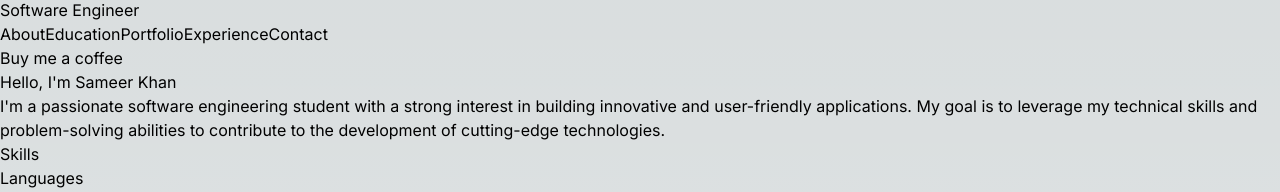
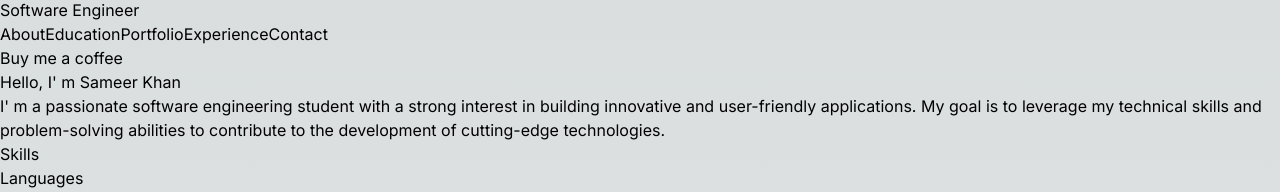
Before and after one commit to sameerkhansf/my-website, a Next.js app: page / in a window 1280 px wide. Shown: the part 326-518 px from the top of the page. Built offline with nearby package versions, Linux system fonts and the light colour scheme.

Commit message:
Fixed some syntax issues

```diff
--- a/src/components/website.tsx
+++ b/src/components/website.tsx
@@ -91,14 +91,14 @@ export function Website() {
           <div className="container mx-auto grid gap-8 px-4 md:grid-cols-2 md:gap-16">
             <div>
               <h2 className="text-3xl font-bold tracking-tighter sm:text-4xl md:text-5xl">
-                Hello, I'm Sameer Khan
+                Hello, I&apos; m Sameer Khan
               </h2>
               <p className="mt-4 text-muted-foreground md:text-xl">
-                I'm a passionate software engineering student with a strong
-                interest in building innovative and user-friendly applications.
-                My goal is to leverage my technical skills and problem-solving
-                abilities to contribute to the development of cutting-edge
-                technologies.
+                I&apos; m a passionate software engineering student with a
+                strong interest in building innovative and user-friendly
+                applications. My goal is to leverage my technical skills and
+                problem-solving abilities to contribute to the development of
+                cutting-edge technologies.
               </p>
             </div>
             <div className="grid gap-4">
@@ -218,7 +218,7 @@ export function Website() {
                 <h3 className="text-lg font-semibold">Achievements</h3>
                 <div className="mt-2 flex flex-wrap gap-2">
                   <Badge variant="secondary"> MESA Idea Accelerator@UBER</Badge>
-                  <Badge variant="secondary">Dean's List</Badge>
+                  <Badge variant="secondary">Dean&apos;s List</Badge>
                   <Badge variant="secondary">HackUCI Finalist</Badge>
                   <Badge variant="secondary">
                     International Student Scholarship Recipient
@@ -245,8 +245,8 @@ export function Website() {
                 Portfolio
               </h2>
               <p className="mt-4 text-muted-foreground md:text-xl">
-                Check out some of my recent projects and applications I've
-                built. I'm always striving to create innovative and
+                Check out some of my recent projects and applications I&apos;ve
+                built. I&apos;m always striving to create innovative and
                 user-friendly solutions.
               </p>
             </div>
@@ -325,7 +325,7 @@ export function Website() {
                 Experience
               </h2>
               <p className="mt-4 text-muted-foreground md:text-xl">
-                After graduating, I've had the privilege of diving into
+                After graduating, I&apos;ve had the privilege of diving into
                 collaborations with both esteemed companies and exciting
                 startups. Here are some of the roles that have ignited my
                 passion and fueled my journey.
@@ -380,7 +380,7 @@ export function Website() {
                 Get in Touch
               </h2>
               <p className="mt-4 text-muted-foreground md:text-xl">
-                I'm always excited to connect with new people and explore
+                I &apos; m always excited to connect with new people and explore
                 potential opportunities. Feel free to reach out to me using the
                 contact information below.
               </p>
```
